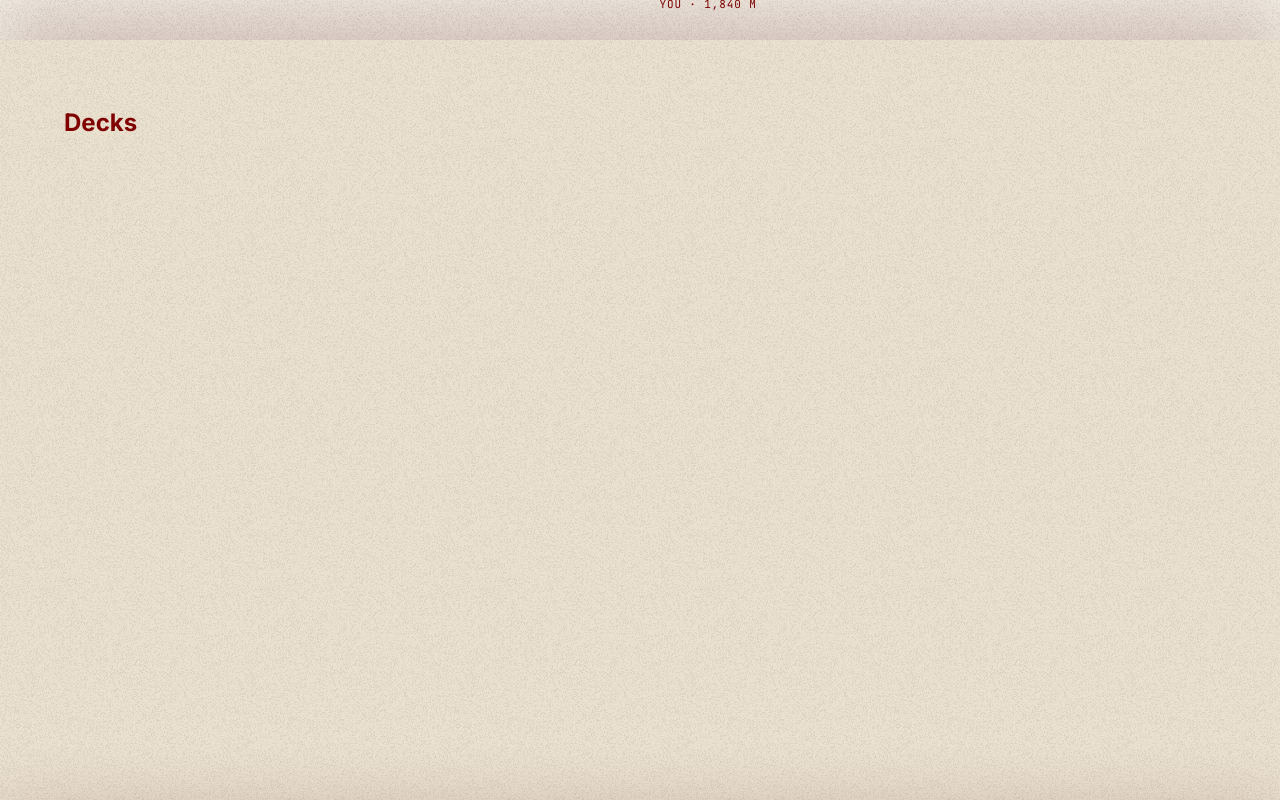
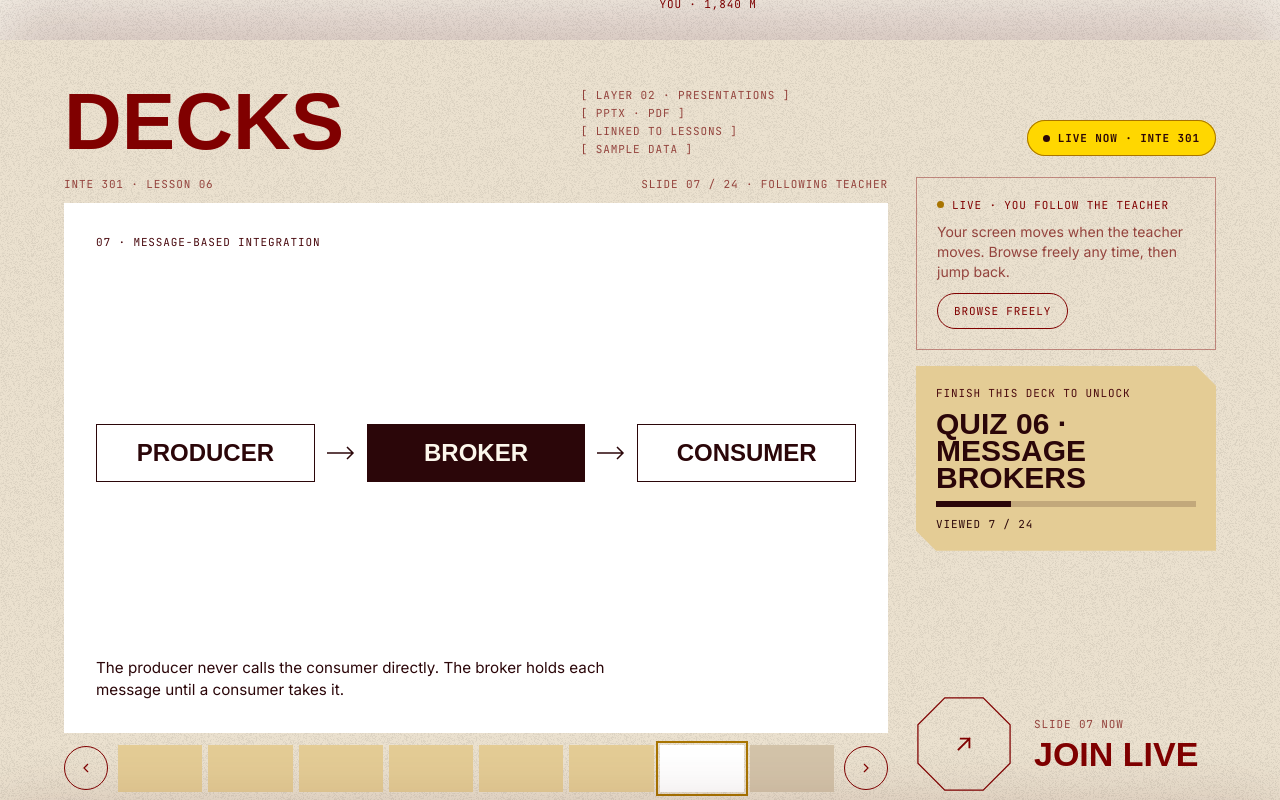
Before and after one commit to lauurnce/my-side-projects, a Next.js app in the folder penta/: page / in a window 1280 px wide. Shown: the part 4320-5120 px from the top of the page. Built offline with nearby package versions, Linux system fonts and the light colour scheme; a web font is replaced by a local one.

Commit message:
feat(landing): build the decks panel

```diff
--- /dev/null
+++ b/penta/src/components/landing/DecksPanel.module.css
@@ -0,0 +1,272 @@
+.live {
+  display: flex;
+  align-items: center;
+  gap: 8px;
+  height: 36px;
+  padding: 0 16px;
+  border-radius: 999px;
+  background: var(--accent);
+  color: var(--ink);
+  font-family: var(--font-mono);
+  font-size: 11px;
+  font-weight: 700;
+  letter-spacing: 0.08em;
+  text-transform: uppercase;
+  white-space: nowrap;
+  box-shadow: inset 0 0 0 1px var(--accent-edge);
+}
+
+.liveDot,
+.liveMark {
+  flex-shrink: 0;
+  width: 7px;
+  height: 7px;
+  border-radius: 50%;
+  background: var(--ink);
+}
+
+.liveMark {
+  background: var(--accent-mark);
+}
+
+.grid {
+  position: relative;
+  display: grid;
+  grid-template-columns: minmax(0, 1fr) 300px;
+  gap: 28px;
+  flex: 1;
+  min-height: 0;
+}
+
+.viewer {
+  display: flex;
+  flex-direction: column;
+  gap: 12px;
+  min-width: 0;
+  min-height: 0;
+}
+
+.meta,
+.slideLabel,
+.liveHead,
+.browse,
+.unlockLabel,
+.unlockCount {
+  font-family: var(--font-mono);
+  font-size: 11px;
+  letter-spacing: 0.08em;
+  text-transform: uppercase;
+}
+
+.meta {
+  display: flex;
+  flex-wrap: wrap;
+  justify-content: space-between;
+  gap: 0 12px;
+  color: var(--fg-muted);
+}
+
+.stage {
+  display: flex;
+  flex: 1;
+  align-items: center;
+  justify-content: center;
+  min-height: 220px;
+}
+
+.slide {
+  position: relative;
+  display: flex;
+  flex-direction: column;
+  justify-content: space-between;
+  gap: 16px;
+  width: 100%;
+  aspect-ratio: 16 / 9;
+  padding: clamp(20px, 4vh, 44px);
+  background: var(--surface);
+  color: var(--ink);
+}
+
+.slideLabel {
+  color: var(--ink-2);
+}
+
+.flow {
+  display: grid;
+  grid-template-columns: minmax(0, 1fr) auto minmax(0, 1fr) auto minmax(0, 1fr);
+  gap: 12px;
+  align-items: center;
+}
+
+.box {
+  padding: 14px;
+  border: 1.5px solid var(--ink);
+  text-align: center;
+  font-family: var(--font-display);
+  font-weight: 800;
+  font-size: clamp(18px, 3vh, 28px);
+  text-transform: uppercase;
+}
+
+.boxOn {
+  background: var(--ink);
+  color: var(--on-ink);
+}
+
+.flowArrow {
+  color: var(--ink);
+}
+
+.sentence {
+  max-width: 560px;
+  font-size: clamp(13px, 1.9vh, 17px);
+  line-height: 1.45;
+}
+
+.strip {
+  display: flex;
+  align-items: center;
+  gap: 10px;
+}
+
+.slideArrow {
+  display: flex;
+  align-items: center;
+  justify-content: center;
+  flex-shrink: 0;
+  width: 44px;
+  height: 44px;
+  border: 1px solid var(--fg);
+  border-radius: 50%;
+}
+
+.thumbs {
+  display: grid;
+  flex: 1;
+  grid-template-columns: repeat(8, minmax(0, 1fr));
+  gap: 6px;
+}
+
+.thumb {
+  display: block;
+  aspect-ratio: 16 / 9;
+  background: var(--idle);
+}
+
+.viewed {
+  background: var(--card);
+}
+
+.current {
+  background: var(--thumb-on);
+  outline: 2px solid var(--accent-mark);
+  outline-offset: 2px;
+}
+
+.side {
+  display: flex;
+  flex-direction: column;
+  gap: 16px;
+  min-width: 0;
+}
+
+.liveCard {
+  display: flex;
+  flex-direction: column;
+  gap: 10px;
+  padding: 20px;
+  border: 1px solid rgba(var(--fg-rgb), 0.4);
+}
+
+.liveHead {
+  display: flex;
+  align-items: center;
+  gap: 8px;
+}
+
+.liveText {
+  font-size: 14px;
+  line-height: 1.45;
+  color: var(--fg-muted);
+}
+
+.browse {
+  display: inline-flex;
+  align-items: center;
+  align-self: flex-start;
+  height: 36px;
+  padding: 0 16px;
+  border: 1px solid var(--fg);
+  border-radius: 999px;
+}
+
+.unlock {
+  display: flex;
+  flex-direction: column;
+  gap: 10px;
+  padding: 20px;
+  background: var(--card);
+  color: var(--ink);
+  clip-path: polygon(0 0, calc(100% - 20px) 0, 100% 20px, 100% 100%, 20px 100%, 0 calc(100% - 20px));
+}
+
+.unlockLabel {
+  color: var(--ink-2);
+}
+
+.unlockTitle {
+  font-family: var(--font-display);
+  font-weight: 900;
+  font-size: 30px;
+  line-height: 0.9;
+  text-transform: uppercase;
+}
+
+.track {
+  display: block;
+  height: 6px;
+  background: rgba(var(--ink-rgb), 0.18);
+}
+
+.fill {
+  display: block;
+  height: 100%;
+  background: var(--ink);
+}
+
+.cta {
+  margin-top: auto;
+}
+
+@media (min-width: 761px) and (min-height: 561px) {
+  .slide {
+    width: auto;
+    max-width: 100%;
+    height: 100%;
+  }
+}
+
+@media (max-width: 1100px) {
+  .grid {
+    grid-template-columns: minmax(0, 1fr);
+  }
+
+  .side {
+    display: none;
+  }
+}
+
+@media (max-width: 760px) {
+  .flow {
+    grid-template-columns: minmax(0, 1fr);
+    justify-items: center;
+  }
+
+  .box {
+    width: 100%;
+  }
+
+  .flowArrow {
+    transform: rotate(90deg);
+  }
+}
--- a/penta/src/components/landing/DecksPanel.tsx
+++ b/penta/src/components/landing/DecksPanel.tsx
@@ -1,9 +1,120 @@
+import { BracketLabel } from "@/components/ui/BracketLabel";
+import { OctagonCTA } from "@/components/ui/OctagonCTA";
+import { panelsContent } from "@/content/landing";
+import styles from "./DecksPanel.module.css";
 import { Panel } from "./Panels";
+import panel from "./Panels.module.css";
+
+const { decks, sampleLabel } = panelsContent;
+
+const thumbNumbers = Array.from({ length: decks.thumbCount }, (_, index) => index + 1);
+
+function thumbClass(number: number) {
+  if (number === decks.currentThumb) return `${styles.thumb} ${styles.current}`;
+  if (number < decks.currentThumb) return `${styles.thumb} ${styles.viewed}`;
+  return styles.thumb;
+}
+
+function thumbState(number: number) {
+  if (number === decks.currentThumb) return "current";
+  return number < decks.currentThumb ? "viewed" : "idle";
+}
+
+function FlowArrow() {
+  return (
+    <svg className={styles.flowArrow} width="28" height="14" viewBox="0 0 28 14" aria-hidden="true">
+      <path d="M0 7 H26 M20 1 L26 7 L20 13" fill="none" stroke="currentColor" strokeWidth="1.5" />
+    </svg>
+  );
+}
+
+function SlideArrow({ path }: { path: string }) {
+  return (
+    <span className={styles.slideArrow}>
+      <svg width="16" height="16" viewBox="0 0 24 24">
+        <path d={path} fill="none" stroke="currentColor" strokeWidth="1.8" />
+      </svg>
+    </span>
+  );
+}
 
 export function DecksPanel() {
+  const [producer, broker, consumer] = decks.slide.boxes;
+  const viewedPercent = Math.round((decks.unlock.viewed / decks.unlock.total) * 100);
   return (
     <Panel id="decks" cover={2} deep>
-      <h2 id="decks-title">Decks</h2>
+      <div className={panel.head}>
+        <h2 id="decks-title" className={panel.title}>
+          {decks.title}
+        </h2>
+        <div className={panel.labels}>
+          {decks.labels.map((label) => (
+            <BracketLabel key={label}>{label}</BracketLabel>
+          ))}
+          <BracketLabel>{sampleLabel}</BracketLabel>
+        </div>
+        <span className={styles.live}>
+          <span className={styles.liveDot} aria-hidden="true" />
+          {decks.live}
+        </span>
+      </div>
+
+      <div className={styles.grid}>
+        <div className={styles.viewer}>
+          <div className={styles.meta}>
+            <span>{decks.lesson}</span>
+            <span>{decks.position}</span>
+          </div>
+          <div className={styles.stage}>
+            <div className={styles.slide}>
+              <span className={styles.slideLabel}>{decks.slide.label}</span>
+              <div className={styles.flow}>
+                <div className={styles.box}>{producer}</div>
+                <FlowArrow />
+                <div className={`${styles.box} ${styles.boxOn}`}>{broker}</div>
+                <FlowArrow />
+                <div className={styles.box}>{consumer}</div>
+              </div>
+              <span className={styles.sentence}>{decks.slide.sentence}</span>
+            </div>
+          </div>
+          <div className={styles.strip} aria-hidden="true">
+            <SlideArrow path="M15 6 L9 12 L15 18" />
+            <div className={styles.thumbs}>
+              {thumbNumbers.map((number) => (
+                <span key={number} className={thumbClass(number)} data-thumb={thumbState(number)} />
+              ))}
+            </div>
+            <SlideArrow path="M9 6 L15 12 L9 18" />
+          </div>
+        </div>
+
+        <div className={styles.side}>
+          <div className={styles.liveCard}>
+            <span className={styles.liveHead}>
+              <span className={styles.liveMark} aria-hidden="true" />
+              {decks.liveCard.label}
+            </span>
+            <span className={styles.liveText}>{decks.liveCard.text}</span>
+            <span className={styles.browse} aria-hidden="true">
+              {decks.liveCard.action}
+            </span>
+          </div>
+          <div className={styles.unlock}>
+            <span className={styles.unlockLabel}>{decks.unlock.label}</span>
+            <span className={styles.unlockTitle}>{decks.unlock.title}</span>
+            <span className={styles.track} aria-hidden="true">
+              <span className={styles.fill} style={{ width: `${viewedPercent}%` }} />
+            </span>
+            <span className={styles.unlockCount}>
+              Viewed {decks.unlock.viewed} / {decks.unlock.total}
+            </span>
+          </div>
+          <div className={styles.cta}>
+            <OctagonCTA {...decks.cta} size={96} />
+          </div>
+        </div>
+      </div>
     </Panel>
   );
 }
```
